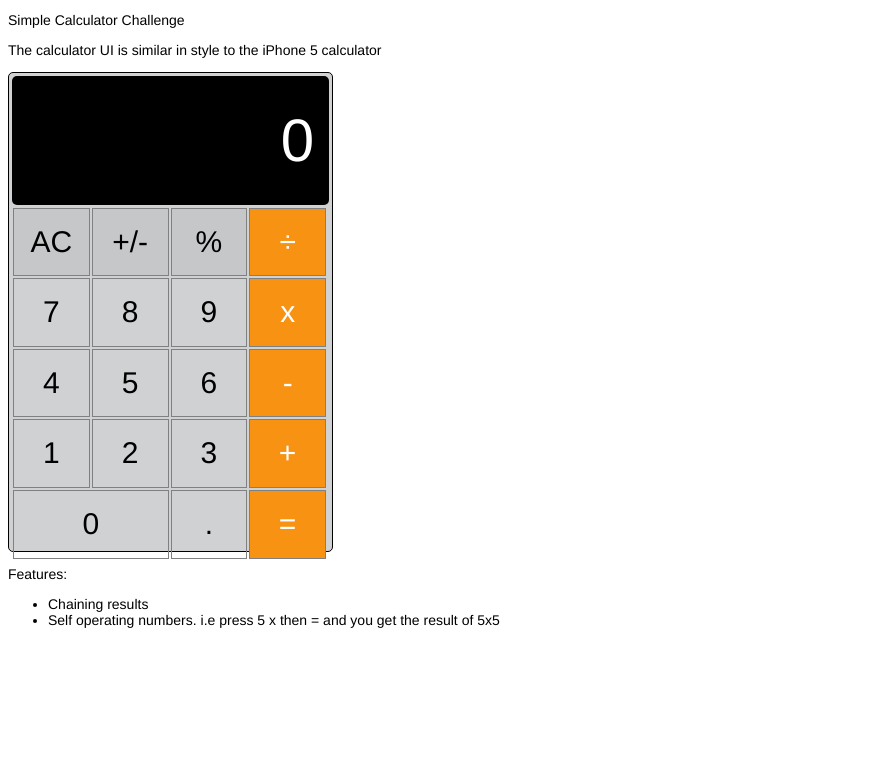
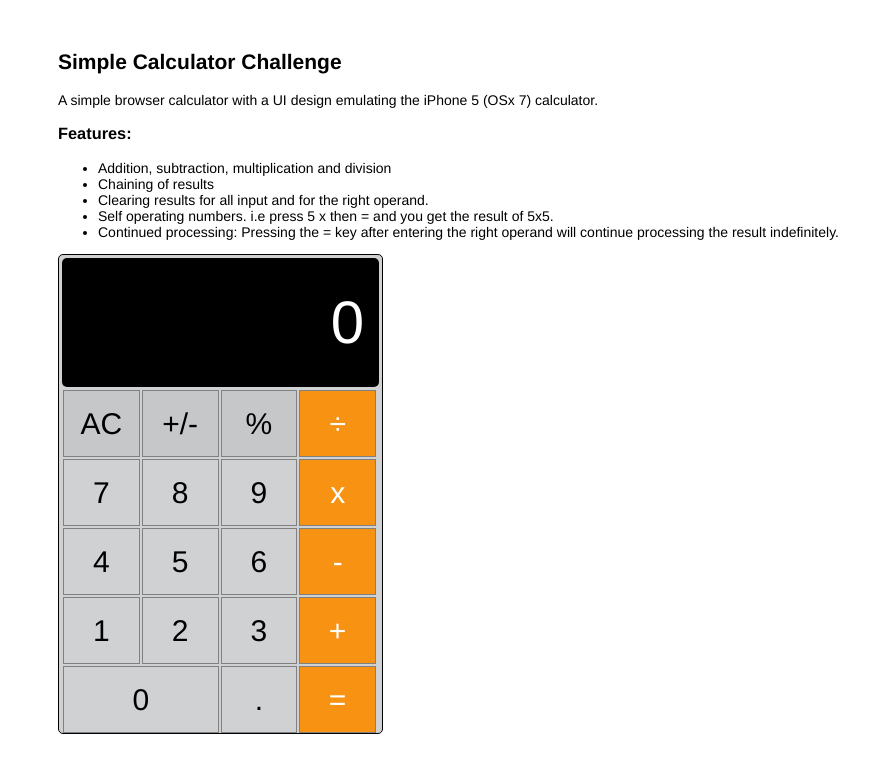
Before and after one commit to Codermar/calc, a plain HTML site: page index.html in a window 1280 px wide. Shown: the whole page, without its empty margins (0-891 px from the left). Drawn offline with Linux system fonts and the light colour scheme.

Commit message:
Minor UI adjustments

```diff
--- a/calc.css
+++ b/calc.css
@@ -1,14 +1,11 @@
-
 * {
 	box-sizing: border-box;
+}
+body {
     font: 100 14px Helvetica, Arial, sans-serif;
 }
-/*
-div.features {
-    float: right;
-}
-div.main { float: left;}
-*/
+
+section { padding: 25px 50px; }
 #calculator {
     width: 325px;
     height: 480px;
@@ -17,6 +14,8 @@ div.main { float: left;}
     border: 1px solid #000000;
     text-align: center;
     padding: 3px;
+    font: 100 14px Helvetica, Arial, sans-serif;
+    box-sizing: border-box;
 }
 .input-screen {
     background-color: #000000;
@@ -30,9 +29,9 @@ div.main { float: left;}
 }
 #keypad {
     width: 100%;
-
     text-align: center;
-    margin-top: 2px;}
+    margin-top: 2px;
+}
 #keypad div {
     font: 100 30px Helvetica, Arial, sans-serif;
     float: left;
@@ -43,7 +42,9 @@ div.main { float: left;}
     cursor: pointer;
     user-select: none;
 }
-
+#keypad div:hover {
+    background-color: #c5c7c9;
+}
 #keypad div.zero-key {
     width: 157.5px;
 }
@@ -54,11 +55,17 @@ div.main { float: left;}
   .input-screen {
      min-height: 120px;
   }
+  #keypad div {
+    line-height: 217%;
+  }
 }
 .key-orange {
     background-color: #f89212;
     color: #ffffff;
 }
+#keypad div.key-orange:hover {
+ background-color: #f89224;
+}
 #keypad div.key-darker-gray {
     background-color: #c5c7c9;
 }
--- a/index.html
+++ b/index.html
@@ -10,10 +10,19 @@
 <body>
 
 <section>
-    <div class="main">
 
+    <div class="features">
          <h2>Simple Calculator Challenge</h2>
-        <p>The calculator UI is similar in style to the iPhone 5 calculator</p>
+        <p>A simple browser calculator with a UI design emulating the iPhone 5 (OSx 7) calculator.</p>
+        <h3>Features:</h3>
+        <ul>
+            <li>Addition, subtraction, multiplication and division</li>
+            <li>Chaining of results</li>
+            <li>Clearing results for all input and for the right operand.</li>
+            <li>Self operating numbers. i.e press 5 x then = and you get the result of 5x5.</li>
+            <li>Continued processing: Pressing the = key after entering the right operand will continue processing the result indefinitely.</li>
+        </ul>
+    </div>
 
     <div id="calculator">
         <div class="input-screen">0</div>
@@ -43,20 +52,12 @@
         </div>
     </div>
 
-    </div>
-    <div class="features">
-        <h3>Features:</h3>
-        <ul>
-            <li>Chaining results</li>
-            <li>Self operating numbers. i.e press 5 x then = and you get the result of 5x5</li>
-        </ul>
-    </div>
 </section>
 
 <script type="text/javascript" src="Calculator.js"></script>
 <script src="calc.js"></script>
 
-<!--
+<!-- To run jasmine
 <link rel="shortcut icon" type="image/png" href="jasmine/lib/jasmine-2.0.1/jasmine_favicon.png">
 <link rel="stylesheet" type="text/css" href="jasmine/lib/jasmine-2.0.1/jasmine.css">
 
```
Lines whose indentation alone changed are shown as unchanged.
